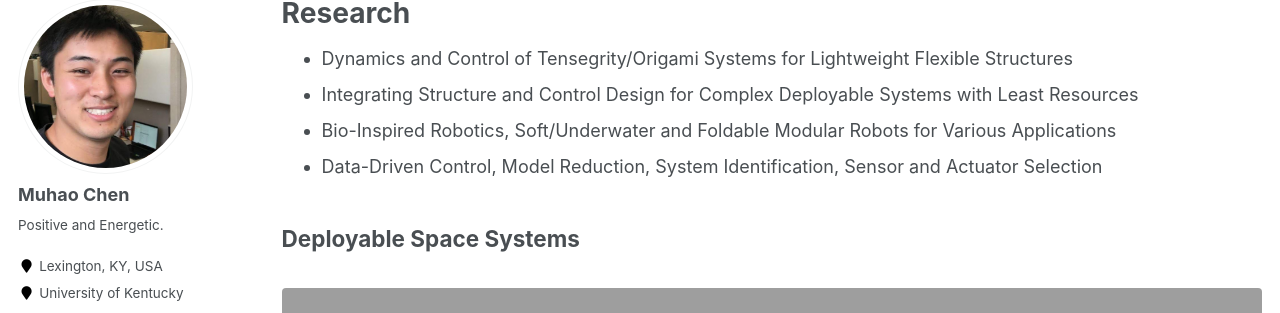
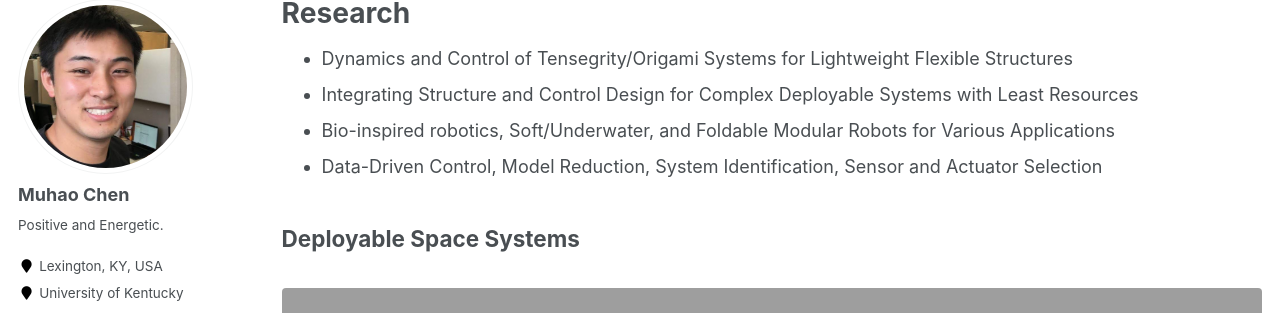
Before and after one commit to Muhao-Chen/muhao-chen.github.io, a Jekyll site: the page built from _pages/research.md, in a window 1280 px wide and 900 px high. Shown: the part 119-432 px from the top of the window. Built offline with Jekyll 4.4.1, drawn with Linux system fonts in a browser that asks for light colours.

```diff
--- a/_pages/research.md
+++ b/_pages/research.md
@@ -20,12 +20,12 @@ The existing design approaches mainly deal with what is sufficient rather than n
 * Integrating Structure and Control Theories for Aerospace Applications Using the Least Necessary Resources -->
 * Dynamics and Control of Tensegrity/Origami Systems for Lightweight Flexible Structures
 * Integrating Structure and Control Design for Complex Deployable Systems with Least Resources
-* Bio-Inspired Robotics, Soft/Underwater and Foldable Modular Robots for Various Applications
+* Bio-inspired robotics, Soft/Underwater, and Foldable Modular Robots for Various Applications
 * Data-Driven Control, Model Reduction, System Identification, Sensor and Actuator Selection
 
 
 <!-- * Creating Novel Structure and Material Systems for Aerospace Applications Using the Least Necessary Resources -->
-<!-- Integrating Structure and Materials to  -->
+<!-- Integrating Structure and Materials to  -->
 <!-- Control Theories Using the Least Necessary Resources -->
 
 <!-- Integrating Structure and Control Theories Using the Least Necessary Resources -->
@@ -41,7 +41,7 @@ The existing design approaches mainly deal with what is sufficient rather than n
 
 <!-- ## Research Keywords
 Integrating Structure and Control Design, Robotics and lightweight Automated Systems, Tensegrity and Origami, Space Systems and Deployable Infrastructures, Dynamics and Control Theory
-    -->
+ -->
 <!--
 ## Research Interests
 
@@ -92,9 +92,9 @@ Integrating Structure and Control Design, Robotics and lightweight Automated Sys
 
 ## Research Demonstrations
 
-<!-- All my research mainly focuses on three topics: 2) Lightweight Deployable Automated Space Systems, 2) Integrating Structure and Control Design, and 3) Lightweight Infrastructures. Here are a few examples.  -->
+<!-- All my research mainly focuses on three topics: 2) Lightweight Deployable Automated Space Systems, 2) Integrating Structure and Control Design, and 3) Lightweight Infrastructures. Here are a few examples.  -->
 
-<!-- Black and red lines are bars and strings.  -->
+<!-- Black and red lines are bars and strings.  -->
 <!-- ### An Expandable Shielded Rotating Space Habitat
 (Muhao Chen and Anthony Longman (Images Video Credit)
 
@@ -197,12 +197,12 @@ Integrating Structure and Control Design, Robotics and lightweight Automated Sys
 <figure><img src="{{ site.url }}/images/rffi/system_id.png" width="800"/></figure> -->
 
 
-###  Statics of Integrated Tensegrity and Origami Systems
+###  Statics of Integrated Tensegrity and Origami Systems
 (Shuo Ma, Muhao Chen, Hongying Zhang, and Robert E. Skelton)
 <figure><img src="{{ site.url }}/images/rffi/TsgOri.png" width="800"/></figure>
 
 
-###  Clustered Tensegrity Systems Considering Pulley Sizes
+###  Clustered Tensegrity Systems Considering Pulley Sizes
 (Shuo Ma, Yiqian Chen, Muhao Chen, and Robert E. Skelton)
 <figure><img src="{{ site.url }}/images/rffi/pulley.png" width="800"/></figure>
 
@@ -288,7 +288,7 @@ Integrating Structure and Control Design, Robotics and lightweight Automated Sys
 
 <!--
 <figure class="half">
-    <img src="{{ site.url }}/images/rffi/ball.png" width="200"/><img src="{{ site.url }}/images/rffi/spine.png" width="200"/></figure>-->
+ <img src="{{ site.url }}/images/rffi/ball.png" width="200"/><img src="{{ site.url }}/images/rffi/spine.png" width="200"/></figure>-->
 
 
 ### Deployable Cable Domes
```
Also changed, not shown: other parts of _pages/research.md (+2 -2 lines).
